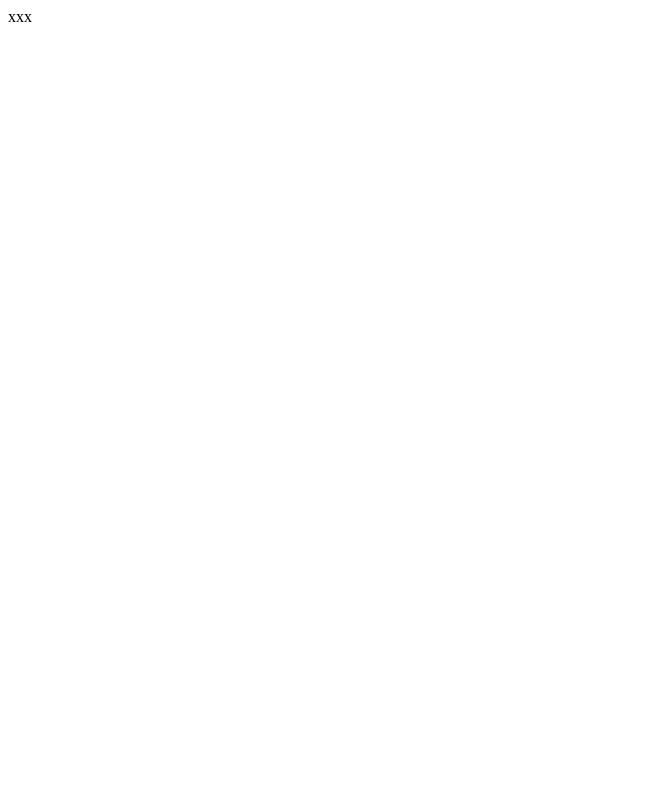
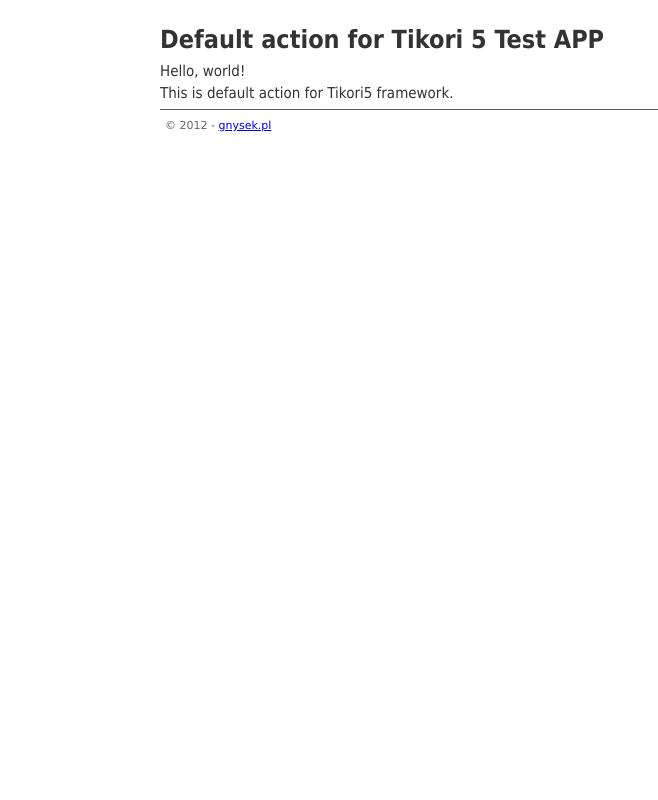
Before and after one commit to gnysek/tikori5, a PHP site: page / in a window 1280 px wide. Before the commit the part shown is almost empty. Shown: the whole page, without its empty margins (0-658 px from the left). Run offline with PHP 8.4, Linux system fonts and the light colour scheme; some libraries are stand-ins or nearby versions.

Commit message:
views are working, core rewritten to use app()
some default views, added, some fixes for core and settings getting
(still need a work to do)

```diff
--- a/app/controllers/default.php
+++ b/app/controllers/default.php
@@ -3,7 +3,7 @@
 class DefaultController extends Controller {
 
 	public function indexAction() {
-		echo 'xxx';
+		$this->render('body');
 	}
 
 	public function oneAction($id = 0) {
--- a/core/controller.php
+++ b/core/controller.php
@@ -2,4 +2,55 @@
 
 class Controller {
 
+	public $layout = 'layout.default';
+
+	public function render($file, $data = null, $return = false) {
+		$out = $this->renderPartial($file, $data, true);
+
+		$out = $this->renderPartial($this->layout, array('content' => $out), true);
+
+		if ($return)
+			return $out;
+		else
+			echo $out;
+	}
+
+	public function renderPartial($file, $data = null, $return = false) {
+		if ($filename = $this->_findViewFile($file)) {
+			return $this->renderInternal($filename, $data, $return);
+		} else {
+			throw new Exception('View ' . $file . ' not found.');
+		}
+	}
+
+	public function renderInternal($_fileNC, $_dataNC, $_returnNC) {
+		if (is_array($_dataNC)) {
+			extract($_dataNC, EXTR_PREFIX_SAME, 'data');
+		} else {
+			$data = $_dataNC;
+		}
+
+		if ($_returnNC) {
+			ob_start();
+			ob_implicit_flush(false);
+			require($_fileNC);
+			return ob_get_clean();
+		} else {
+			require $_fileNC;
+		}
+	}
+
+	private function _findViewFile($file) {
+		$paths = array('app/views/', 'core/views/');
+
+		foreach ($paths as $path) {
+			$filename = Core::app()->appDir . '/' . $path . $file . '.php';
+			if (file_exists($filename)) {
+				return $filename;
+			}
+		}
+
+		return false;
+	}
+
 }
--- a/core/core.php
+++ b/core/core.php
@@ -1,4 +1,8 @@
 <?php
+
+defined('TIKORI_STARTED') or define('TIKORI_STARTED', microtime());
+defined('TIKORI_DEBUG') or define('TIKORI_DEBUG', false);
+#defined('TIKORI_PATH') or define('TIKORI_PATH', dirname(__FILE__));
 
 class Core {
 
@@ -6,58 +10,91 @@ class Core {
 	const MODE_DEV = 0;
 	const MODE_PROD = 1;
 
-	private static $_config = array();
-	public static $appDir = '';
+	private $_config = array();
+	public $appDir = '';
 
 	/**
 	 * @var Request
 	 */
-	public static $request = null;
+	public $request = null;
 
 	/**
 	 * @var Response
 	 */
-	public static $response = null;
-	public static $mode = 0;
+	public $response = null;
+	public $mode = 0;
 
 	/**
 	 * @var Route
 	 */
-	public static $route = null;
+	public $route = null;
+
+	/**
+	 * @var Core Main app class
+	 */
+	private static $_app = null;
+
+	/**
+	 * Returns main app
+	 * @return Core
+	 */
+	public static function app() {
+		return self::$_app;
+	}
+
+	public static function asssignApp($app) {
+		if (self::$_app === null) {
+			self::$_app = $app;
+		} else {
+			throw new Exception('Tikori5 cannot be run more than once!');
+		}
+	}
 
 	public static function run($path = '', $config = 'default') {
+		$core = new Core($path, $config);
+	}
+
+	public function __construct($path = '', $config = 'default') {
+		$this->init($path, $config);
+	}
+
+	public function init($path = '', $config = 'default') {
+		Core::asssignApp($this);
+
 		if (empty($path)) {
-			self::$appDir = dirname(__FILE__);
+			$this->appDir = dirname(__FILE__);
 		} else {
-			self::$appDir = $path;
+			$this->appDir = $path;
 		}
 		spl_autoload_register(array('Core', 'autoload'), true);
 		set_exception_handler(array('Core', 'exh'));
 
-		self::reconfigure(file_get_contents(self::$appDir . '/app/config/' . $config . '.json'));
+		$this->reconfigure(file_get_contents($this->appDir . '/app/config/' . $config . '.json'));
 
 		// request
-		self::$request = new Request();
-		self::$response = new Response();
-		self::$route = Route::process_uri(self::$request->getRouterPath());
+		$this->request = new Request();
+		$this->response = new Response();
+		$this->route = Route::process_uri($this->request->getRouterPath());
 
 		try {
-			if (self::$route == null)
+			if ($this->route == null)
 				throw new E404Exception('Not found');
-			self::$route->dispatch();
+			$this->route->dispatch();
 		} catch (E404Exception $e) {
-			$view = new View();
-			$body = $view->render('error404', array('content' => 'Requested url cannot be found'), true);
-			self::$response->status(404);
-			self::$response->write($body, true);
+			#$view = new View();
+			#$body = $view->render('error404', array('content' => 'Requested url cannot be found'), true);
+			$view = new Controller();
+			$body = $view->renderPartial('error404', array('content' => 'Requested url cannot be found'), true);
+			$this->response->status(404);
+			$this->response->write($body, true);
 		} catch (Exception $e) {
 			$view = new View();
 			$body = $view->render('error404', array('content' => $e->getMessage()), true);
-			self::$response->status(404);
-			self::$response->write($body, true);
+			$this->response->status(404);
+			$this->response->write($body, true);
 		}
 
-		list($status, $header, $body) = self::$response->finalize();
+		list($status, $header, $body) = $this->response->finalize();
 
 		//Send headers
 		if (headers_sent() === false) {
@@ -84,39 +121,39 @@ class Core {
 	 * Sets application mode
 	 * @return int (Core::MODE_DEBUG, Core::MODE_DEV, Core::MODE_PROD)
 	 */
-	public static function getMode() {
-		if (!isset(self::$_config['mode'])) {
+	public function getMode() {
+		if (!isset($this->_config['mode'])) {
 			if (isset($_ENV['TIKORI_MODE'])) {
-				self::$mode = $_ENV['TIKORI_MODE'];
+				$this->mode = $_ENV['TIKORI_MODE'];
 			} else {
 				$envMode = getenv('TIKORI_MODE');
 				if ($envMode !== false) {
-					self::$mode = $envMode;
+					$this->mode = $envMode;
 				} else {
-					self::$mode = (!empty(self::$_config['mode'])) ? self::$_config['mode'] : self::MODE_DEV;
+					$this->mode = (!empty($this->_config['mode'])) ? $this->_config['mode'] : Core::MODE_DEV;
 				}
 			}
 		}
 
-		return self::$mode;
+		return $this->mode;
 	}
 
 	/**
 	 * Reconfigures application using json string or array
 	 * @param array|string $config
 	 */
-	public static function reconfigure($config) {
+	public function reconfigure($config) {
 		if (is_string($config)) {
-			self::$_config = json_decode($config, true);
+			$this->_config = json_decode($config, true);
 		} else if (is_array($config)) {
-			self::$_config = $config;
+			$this->_config = $config;
 		} else {
 			die('Config errror.');
 		}
 
 		Route::reset();
 		// cfg route registers
-		foreach (self::$_config['routes'] as $key => $route) {
+		foreach ($this->_config['routes'] as $key => $route) {
 			Route::set($key, $route['expr'], (!empty($route['params'])) ? $route['params'] : array())->defaults($route['defaults']);
 		}
 		// default routes
@@ -131,16 +168,16 @@ class Core {
 				'action' => 'index',
 			));
 
-		self::getMode();
+		$this->getMode();
 	}
 
-	public static function cfg($key, $val = null) {
+	public function cfg($key, $val = null) {
 		if ($val === null) {
-			if (array_key_exists($key, self::$_config)) {
-				return self::$_config[$key];
+			if (array_key_exists($key, $this->_config)) {
+				return $this->_config[$key];
 			} return null;
 		} else {
-			self::$_config[$key] = $val;
+			$this->_config[$key] = $val;
 		}
 	}
 
@@ -155,7 +192,7 @@ class Core {
 			$file = str_replace('Controller', '', $class);
 		}
 		foreach (array('app/controllers', 'core', 'app/models') as $dir) {
-			$filename = self::$appDir . '/' . $dir . '/' . strtolower($file) . '.php';
+			$filename = Core::app()->appDir . '/' . $dir . '/' . strtolower($file) . '.php';
 			if (file_exists($filename)) {
 				require $filename;
 				return true;
--- a/core/error.php
+++ b/core/error.php
@@ -25,9 +25,9 @@ class Error {
 		$html[] = '<h1>Tikori5 Critical Error</h1>';
 		$html[] = '<p><strong>A problem has been detected and Tikori5 framework was unable to complete request, because:</strong></p>';
 		$html[] = '<p>' . $exception->getMessage();
-		if (Core::getMode() < Core::MODE_PROD) {
-			if (Core::cfg('env') !== null) {
-				$e = Core::cfg('env');
+		if (Core::app()->getMode() < Core::MODE_PROD) {
+			if (Core::app()->cfg('env') !== null) {
+				$e = Core::app()->cfg('env');
 				$html[] = '<br/>Requested <span>' . $e['REQUEST_METHOD'] . '</span>: ' . $e['PATH_INFO'];
 			}
 
--- a/core/request.php
+++ b/core/request.php
@@ -1,5 +1,8 @@
 <?php
-
+/**
+ * @param string $request_method (GET|POST|PUT|DELETE)
+ * @param string $script_name
+ */
 class Request {
 
 	const METHOD_HEAD = 'HEAD';
@@ -149,7 +152,7 @@ class Request {
 //		}
 
 		$this->env = $env;
-		Core::cfg('env', $env);
+		Core::app()->cfg('env', $env);
 	}
 
 	public function getRouterPath() {
--- a/core/route.php
+++ b/core/route.php
@@ -484,7 +484,7 @@ class Route {
 			ob_start();
 			call_user_func_array(array($controller, $this->getAction() . 'Action'), $finalParams);
 			$response = ob_get_clean();
-			Core::$response->body($response);
+			Core::app()->response->body($response);
 		} catch (Exception $e) {
 			ob_get_clean();
 			throw new E404Exception('Dispatch action: <span>' . $this->getController() . '->' . $this->getAction() . '</span>: ' . $e->getMessage());
--- /dev/null
+++ b/core/views/body.php
@@ -0,0 +1,4 @@
+<h1>Default action for <?php echo Core::app()->cfg('appName') ?></h1>
+
+<p>Hello, world!</p>
+<p>This is default action for Tikori5 framework.</p>
--- /dev/null
+++ b/core/views/layout.default.php
@@ -0,0 +1,13 @@
+<!DOCTYPE html>
+<html>
+	<head>
+		<title><?php echo Core::app()->cfg('appName'); ?></title>
+		<link rel="stylesheet" type="text/css" href="/media/demo.css"/>
+	</head>
+	<body>
+		<?php echo $content ?>
+		<div class="footer">
+			&copy; 2012 - <?php date('Y'); ?> <a href="gnysek.pl" target="_blank">gnysek.pl</a>
+		</div>
+	</body>
+</html>
--- /dev/null
+++ b/media/demo.css
@@ -0,0 +1,29 @@
+@import url('reset.css');
+
+body{
+	max-width: 960px;
+	margin: 25px auto;
+	color: #333;
+}
+
+body, pre {
+	font-family: 'Tahoma', sans-serif;
+	font-size: 15px;
+	line-height: 22px;
+}
+
+h1 {
+	font-size: 25px;
+	line-height: 30px;
+	font-weight: bold;
+	margin: 5px 0;
+}
+
+.footer{
+	font-family: 'Verdana';
+	font-size: 11px;
+	color: #666;
+	padding: 5px;
+	margin-top: 5px;
+	border-top: 1px solid #555;
+}
--- /dev/null
+++ b/media/reset.css
@@ -0,0 +1,48 @@
+/* http://meyerweb.com/eric/tools/css/reset/
+   v2.0 | 20110126
+   License: none (public domain)
+*/
+
+html, body, div, span, applet, object, iframe,
+h1, h2, h3, h4, h5, h6, p, blockquote, pre,
+a, abbr, acronym, address, big, cite, code,
+del, dfn, em, img, ins, kbd, q, s, samp,
+small, strike, strong, sub, sup, tt, var,
+b, u, i, center,
+dl, dt, dd, ol, ul, li,
+fieldset, form, label, legend,
+table, caption, tbody, tfoot, thead, tr, th, td,
+article, aside, canvas, details, embed,
+figure, figcaption, footer, header, hgroup,
+menu, nav, output, ruby, section, summary,
+time, mark, audio, video {
+	margin: 0;
+	padding: 0;
+	border: 0;
+	font-size: 100%;
+	font: inherit;
+	vertical-align: baseline;
+}
+/* HTML5 display-role reset for older browsers */
+article, aside, details, figcaption, figure,
+footer, header, hgroup, menu, nav, section {
+	display: block;
+}
+body {
+	line-height: 1;
+}
+ol, ul {
+	list-style: none;
+}
+blockquote, q {
+	quotes: none;
+}
+blockquote:before, blockquote:after,
+q:before, q:after {
+	content: '';
+	content: none;
+}
+table {
+	border-collapse: collapse;
+	border-spacing: 0;
+}
```
Also changed, not shown: core/views/error404.php (+7 -7 lines), media/error.css (renamed from media/framework.css, +7 -4 lines).
